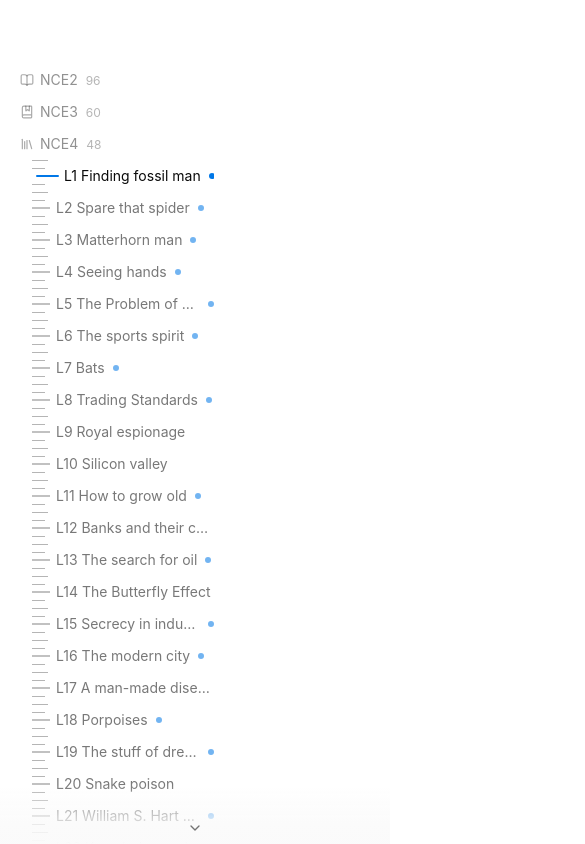
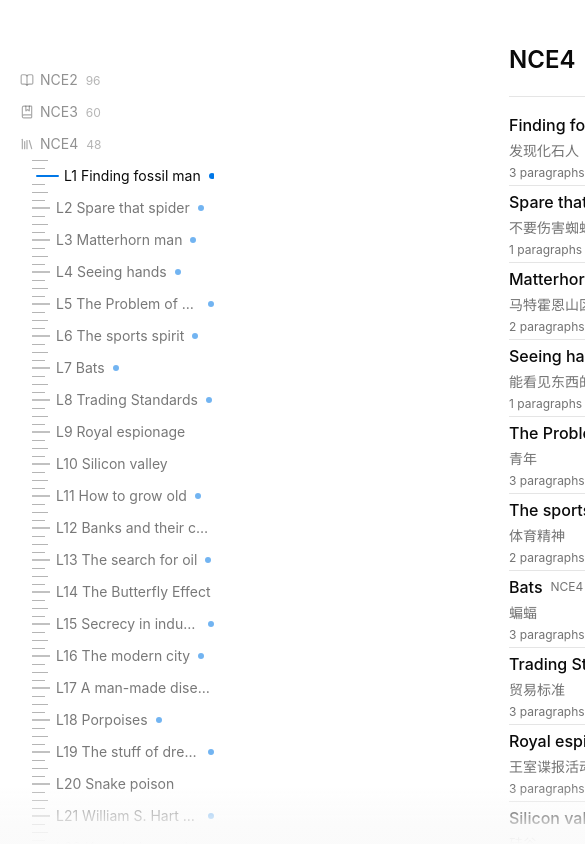
Before and after one commit to farisni/nce-nextjs, a Next.js app: page /nec4 in a window 390 px wide. Shown: the top 844 px of the page, 585 px wide, since content can reach past the window. Built offline with nearby package versions, Linux system fonts and the light colour scheme; a small style sheet from the web is missing.

Commit message:
fix: min-w-1480px + flex-row 防止缩小时折行

```diff
--- a/src/app/layout.tsx
+++ b/src/app/layout.tsx
@@ -20,7 +20,7 @@
       className="h-full antialiased"
       suppressHydrationWarning
     >
-      <body className="min-h-full" suppressHydrationWarning>
+      <body className="min-h-full min-w-[1480px]" suppressHydrationWarning>
         <ThemeProvider attribute="class" defaultTheme="system" enableSystem>
         <TooltipProvider>
           <ScrollArea className="h-svh min-w-0 bg-background text-foreground">
--- a/src/components/article-page.tsx
+++ b/src/components/article-page.tsx
@@ -628,7 +628,7 @@
   return (
     <LearningLayout>
     <div className="min-w-0 flex-1">
-      <div className="flex flex-col gap-8 lg:flex-row lg:items-stretch lg:gap-8">
+      <div className="flex flex-row items-stretch gap-8">
           <section className="min-w-0 flex-[7]">
             <div className="relative mx-auto flex w-full max-w-[680px] items-center justify-between gap-4 pb-4 after:absolute after:bottom-0 after:inset-x-0 after:h-px after:bg-[linear-gradient(to_right,transparent,var(--border)_6%,var(--border)_94%,transparent)]">
               <Button19 direction="left" href={previousArticle ? `${levelRoute}?article=${previousArticle.id}` : undefined} disabled={!previousArticle}>
--- a/src/components/learning-layout.tsx
+++ b/src/components/learning-layout.tsx
@@ -8,7 +8,7 @@
   return (
     <main className="min-h-svh bg-background">
       <div className="mx-auto flex w-full max-w-[1480px] flex-col gap-6 px-5 py-6 sm:px-6 lg:px-8">
-        <div className="flex flex-col gap-8 lg:flex-row lg:items-start lg:gap-12">
+        <div className="flex flex-row items-start gap-12">
           <Suspense fallback={null}>
             <AppSidebar />
           </Suspense>
```
